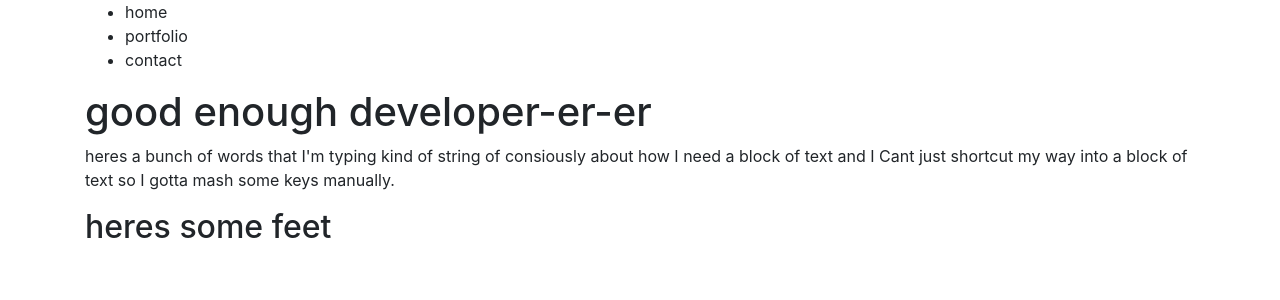
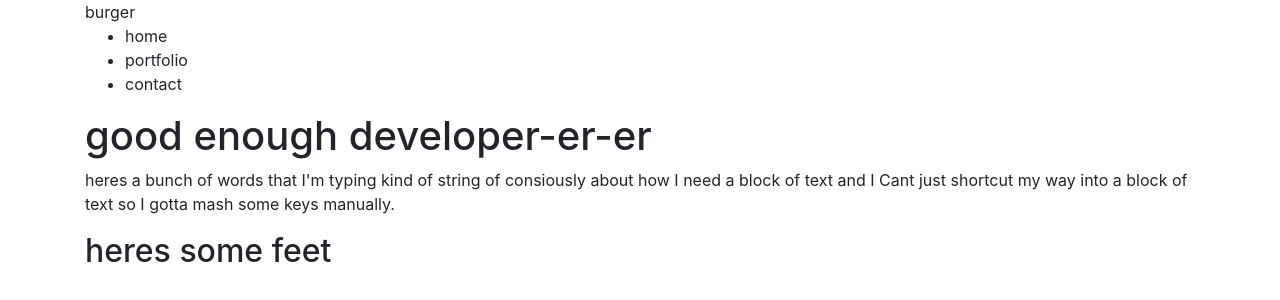
Before and after one commit to austindryden/react-portfolioish, a React (Create React App) app: page / in a window 1280 px wide. Shown: the top 300 px of the page. Built offline with nearby package versions, Linux system fonts and the light colour scheme.

Commit message:
bootleg burger menu.

```diff
--- a/src/Nav.js
+++ b/src/Nav.js
@@ -5,24 +5,38 @@ class Nav extends React.Component{
 
     constructor(props){
         super(props);
-
-
+        this.state = {
+            isOpen: true
+        }
     }
 
 
     render(){
         return(
-            <div id="navbar">
+                <React.Fragment>
+                <a onClick={this._toggleMenu}>burger</a>
+                {this.state.isOpen ?
                 <ul>
                     {this.props.links.map((link, index) =>{
                         return(
                             <li key={index}>{link}</li>
                         )
                     })}
+
                 </ul>
-            </div>
+
+                : ''
+                }
+                </React.Fragment>
+
+
         )
     }
+
+    _toggleMenu = () => {
+        this.setState({
+            isOpen:!this.state.isOpen
+        })}
 }
 
 
```
